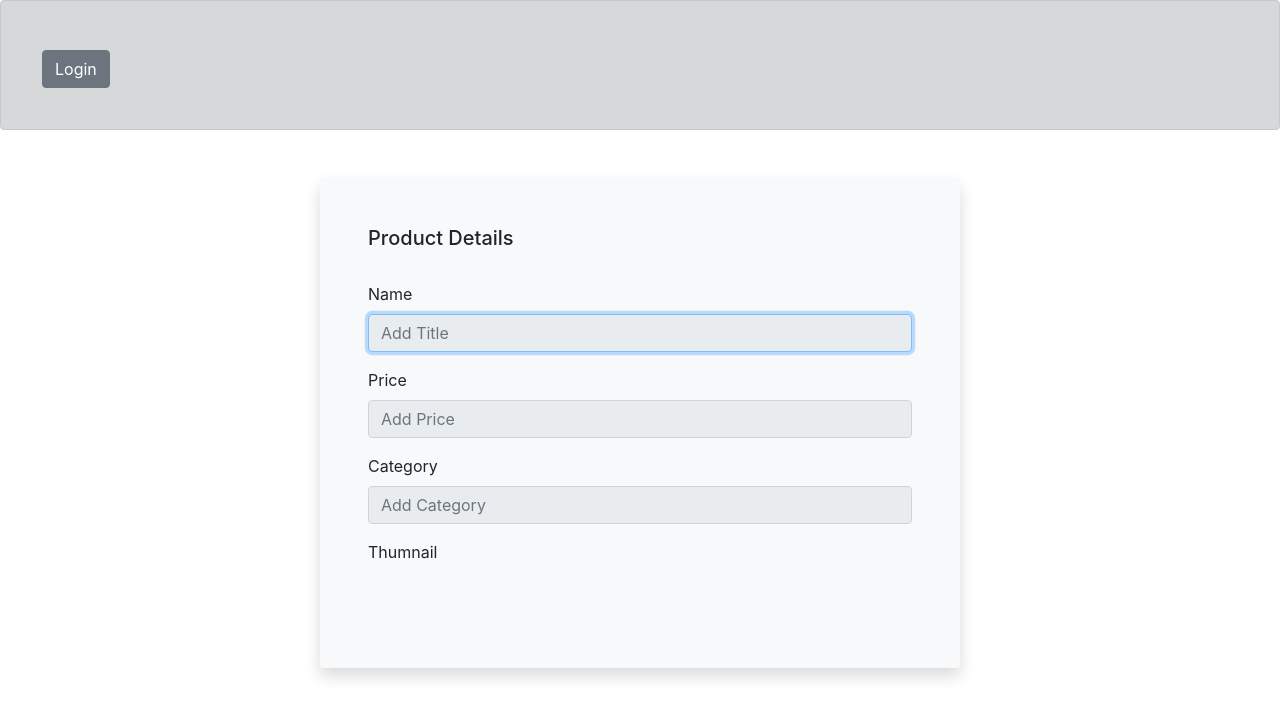
After one commit to tatenalan/coder-dkt, a Node project: template public/products/ProductDetails.handlebars in a window 1280 px wide. The commit adds this page. Shown: the top 718 px of the page. Run offline with Node 20 templates, Linux system fonts and the light colour scheme; the template is opened without the code that fills it, so the values that code supplies are empty; some libraries are stand-ins or nearby versions.

```diff
--- /dev/null
+++ b/public/products/ProductDetails.handlebars
@@ -0,0 +1,30 @@
+{{> navBar}}
+<div class="bd-example bg-light mt-5 p-5 shadow rounded w-50 mx-auto">
+    <h5>Product Details</h5>
+    <br>
+    <form id="form-product" method="post" action="/products/update/{{product.id}}">
+        <input id="id" value="{{product.id}}" type="hidden" name="id">
+        <div class="form-group">
+            <label>Name</label>
+            <input readonly id="name" value="{{product.name}}" type="text" class="form-control" name="name"
+                placeholder="Add Title" required autofocus>
+        </div>
+        <div class="form-group">
+            <label>Price</label>
+            <input readonly id="price" value="{{product.price}}" type="number" class="form-control" name="price"
+                placeholder="Add Price" required>
+        </div>
+        <div class="form-group">
+            <label>Category</label>
+            <input readonly id="category" value="{{product.category}}" type="text" class="form-control" name="category"
+                placeholder="Add Category" required>
+        </div>
+        <label>Thumnail</label>
+        <br>
+        <div>
+            <img style="width:250px;" src="{{product.photo}}" alt="">
+        </div>
+        <br>
+    </form>
+
+</div>
--- a/public/products/ProductUpdate.handlebars
+++ b/public/products/ProductUpdate.handlebars
@@ -1,6 +1,6 @@
 {{> navBar}}
 <div class="bd-example bg-light mt-5 p-5 shadow rounded w-50 mx-auto">
-        <h5>Agregar los datos de producto</h5>
+        <h5>Complete product details</h5>
         <br>
         <form id="form-product" method="post" action="/products/update/{{product.id}}">
         <input id="id" value="{{product.id}}" type="hidden" name="id">
--- a/src/controllers/web/CartWebController.js
+++ b/src/controllers/web/CartWebController.js
@@ -40,6 +40,7 @@ class ProductController {
 
     removeAll = async (req, res) => {
         let idCart = req.params.id;
+        console.log(idCart);
         CartService.deleteAllProductsByIdCart(idCart).then((response) => {
             console.log(response)
             res.render('./messagesScreen/Success', {message: response.response, username: req.session.username})
--- a/src/factory/ExceptionFactory.js
+++ b/src/factory/ExceptionFactory.js
@@ -6,11 +6,13 @@ import Exception from '../exceptions/Exception.js'
 class ExceptionFactory {
 
     throwException(error, description, message) {
+        console.log("$$$$$$$$$$$$$$$$$")
+        console.log(error, description, message)
         if (error == 401)
             return new AuthenticationException(error, description, message)
         if (error == 403)
             return new PermissionsException(error, description, message)
-        if (error.toString().startsWith("5") || error == 404)
+        if (error?.toString().startsWith("5") || error == 404)
             return new ServiceException(error, description, message)
         return new Exception(error, description, message)
     }
--- a/src/routers/web/CartWebRouter.js
+++ b/src/routers/web/CartWebRouter.js
@@ -11,6 +11,6 @@ cartWebRouter.post('/sendOrder', CartWebController.sendOrder)
 
 cartWebRouter.post('/removeProduct/:id', CartWebController.removeProduct)
 
-cartWebRouter.post('/removeAll', CartWebController.removeAll)
+cartWebRouter.post('/removeAll/:id', CartWebController.removeAll)
 
 export { cartWebRouter };
--- a/src/routers/web/ProductWebRouter.js
+++ b/src/routers/web/ProductWebRouter.js
@@ -6,9 +6,9 @@ const productWebRouter = express.Router();
 
 productWebRouter.get('/', ProductController.getAll);
 
-productWebRouter.get('/:id', ProductController.getProduct);
+productWebRouter.get('/:id', ProductController.getById);
 
-productWebRouter.get('/category/:category', ProductController.getByCategory);
+productWebRouter.get('/category/:category', ProductController.getByIdCategory);
 
 productWebRouter.post('/:id', ProductController.deleteById);
 
```
Also changed, not shown: public/partials/cartTable.handlebars (+10 -5 lines), public/partials/productTable.handlebars (+5 -3 lines), src/controllers/web/ProductController.js (+7 -13 lines).
